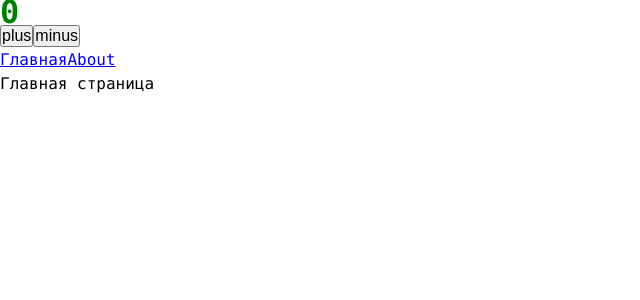
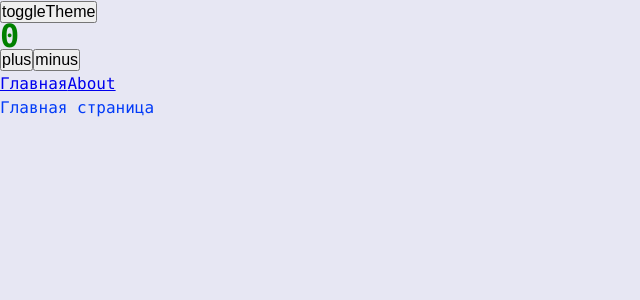
Before and after one commit to anattok/ulbi, a React (Vite) app: page / in a window 1280 px wide. Shown: the top 300 px of the page, without its empty margins (0-640 px from the left). Built offline with nearby package versions, Linux system fonts and the light colour scheme.

Commit message:
переключение темы с usecontext и usememo

```diff
--- a/src/App.tsx
+++ b/src/App.tsx
@@ -1,13 +1,20 @@
 import {  Routes, Route, Link } from "react-router-dom";
 import  {AboutPageAsync}  from "./pages/AboutPage/AboutPage.async";
 import  {MainPageAsync}  from "./pages/MainPage/MainPage.async";
-import {Suspense} from "react";
+import {Suspense, useContext} from "react";
 import "./styles/index.scss"
 import Counter from "./components/Counter/Counter";
+import {Theme, ThemeContext} from "./theme/ThemeContext";
 
 export const App = () => {
+    const {theme, setTheme} = useContext(ThemeContext);
+    const toggleTheme = () => {
+        setTheme(theme === Theme.DARK ? Theme.LIGHT : Theme.DARK)
+    }
+
     return (
-            <div className="app">
+            <div className={`app ${theme}`}>
+                <button onClick={toggleTheme}>toggleTheme</button>
                 <Counter/>
                 <Link to={"/"}>Главная</Link>
                 <Link to={"/about"}>About</Link>
--- a/src/index.tsx
+++ b/src/index.tsx
@@ -1,10 +1,15 @@
 import {createRoot} from "react-dom/client";
 import {App} from "./App";
 import {BrowserRouter} from "react-router-dom";
+import ThemeProvider from "./theme/ThemeProvider";
 
 
 const root = createRoot(document.getElementById('root'))
 root.render(
-    <BrowserRouter><App /></BrowserRouter>
+    <BrowserRouter>
+        <ThemeProvider>
+            <App />
+            </ThemeProvider>
+        </BrowserRouter>
 
 )
--- a/src/styles/index.scss
+++ b/src/styles/index.scss
@@ -5,4 +5,8 @@
 
 .app{
   font: var(--font-m);
+
+  background: var(--bg-color);
+  color: var(--primary-color);
+  min-height: 100vh;
 }
--- a/src/styles/themes/dark.scss
+++ b/src/styles/themes/dark.scss
@@ -0,0 +1,6 @@
+.app.dark{
+  --bg-color:#0e0e75;
+  --primary-color:#049604;
+  --secondary-color:#04ff04;
+
+}
--- a/src/styles/themes/normal.scss
+++ b/src/styles/themes/normal.scss
@@ -0,0 +1,6 @@
+.app{
+  --bg-color: #e7e7f3;
+  --primary-color: #023bf8;
+  --secondary-color: #384bff;
+
+}
--- /dev/null
+++ b/src/theme/ThemeContext.ts
@@ -0,0 +1,14 @@
+import {createContext} from "react";
+
+export enum Theme {
+    LIGHT = "light",
+    DARK = "dark",
+}
+
+export interface ThemeContextProps{
+    theme?:Theme;
+    setTheme?:(theme:Theme)=> void;
+}
+
+export const ThemeContext = createContext<ThemeContextProps>({ });
+export const LOCAL_STORAGE_THEME_KEY = "theme";
--- /dev/null
+++ b/src/theme/ThemeProvider.tsx
@@ -0,0 +1,23 @@
+import React, {FC, useMemo, useState} from 'react';
+import {LOCAL_STORAGE_THEME_KEY, Theme, ThemeContext} from "./ThemeContext";
+
+const defaultTheme = localStorage.getItem(LOCAL_STORAGE_THEME_KEY) as Theme || Theme.LIGHT;
+interface ThemeProviderProps{
+    children: React.ReactNode
+}
+const ThemeProvider: FC<ThemeProviderProps> = ({children}) => {
+    const [theme, setTheme] = useState<Theme>(defaultTheme)
+
+    const defaultProps = useMemo(()=>({
+        setTheme:setTheme,
+        theme:theme,
+    }), [theme])
+
+    return (
+        <ThemeContext.Provider value={defaultProps}>
+            {children}
+        </ThemeContext.Provider>
+    );
+};
+
+export default ThemeProvider;
```
